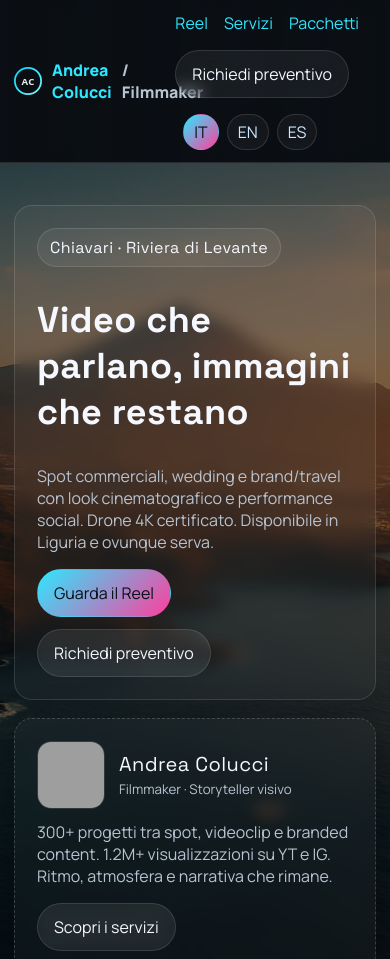
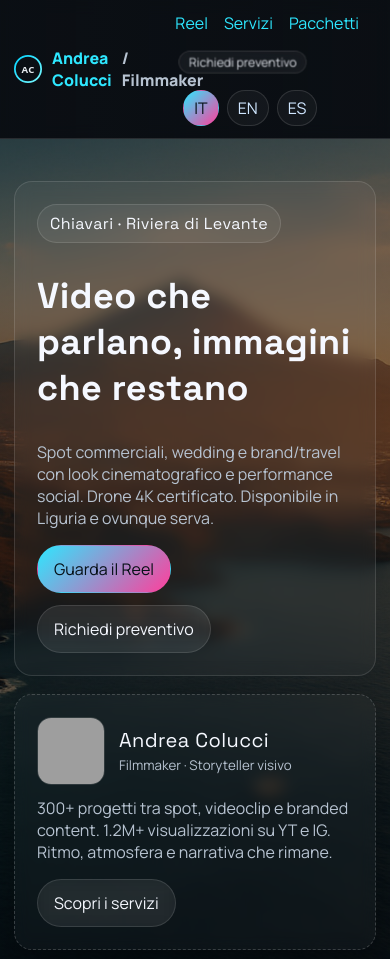
Before and after one commit to andrecoluvideo/andreacoluccifilm, a plain HTML site: page index.html in a window 390 px wide. Shown: the top 959 px of the page. Drawn offline with Linux system fonts and the light colour scheme; no server answers; grey boxes are pictures that could not be loaded.

Commit message:
Update index.html

```diff
--- a/index.html
+++ b/index.html
@@ -46,6 +46,20 @@ PART 1 / 5 — NAV • HERO • METRICHE • i18n base
     /* Transizione hide-on-scroll (mobile) */
 .nav{ transition: transform .25s ease; will-change: transform; }
 @media (max-width:700px){ .nav.nav--hidden{ transform: translateY(calc(-100% - 2px)); } }
+/* ===== Mobile: riduci pulsante "Richiedi preventivo" nella navbar ===== */
+@media (max-width:700px){
+  .nav .btn[data-i18n="nav.quote"]{
+    font-size: 13px !important;
+    padding: 4px 10px !important;
+    border-radius: 20px !important;
+    line-height: 1.1;
+    transform: scale(.95);
+  }
+  /* opzionale: se vuoi anche leggermente più trasparente */
+  .nav .btn[data-i18n="nav.quote"]:not(:hover){
+    opacity: .9;
+  }
+}
 
     .nav-inner{display:flex;align-items:center;justify-content:space-between;padding:12px 16px}
     .brand{display:flex;align-items:center;gap:10px;font-weight:800}
```
